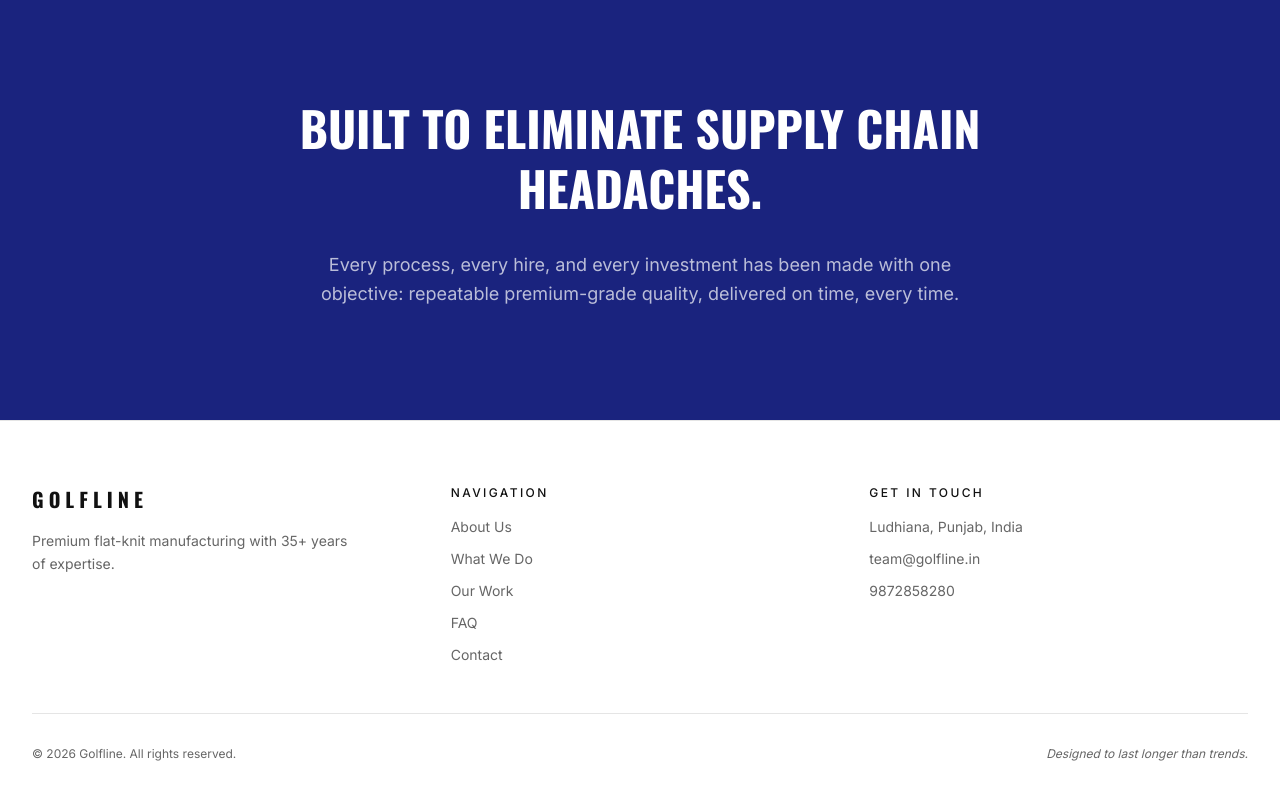
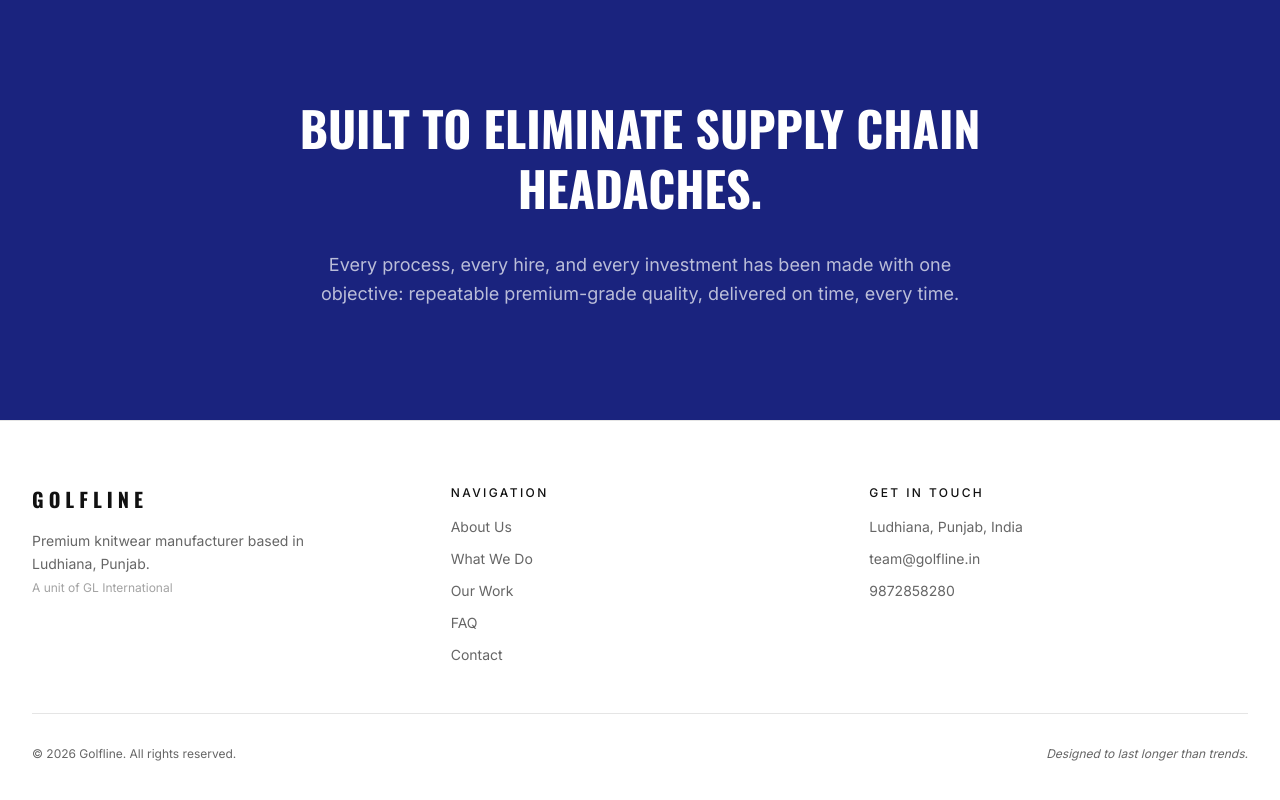
Before and after one commit to shubhammalhotra1708/golfline2, a Next.js app: page / in a window 1280 px wide. Shown: the part 2882-3682 px from the top of the page. Built offline with nearby package versions, Linux system fonts and the light colour scheme.

Commit message:
update text for seo

```diff
--- a/src/app/layout.tsx
+++ b/src/app/layout.tsx
@@ -50,7 +50,8 @@ const jsonLd = [
     "@type": ["LocalBusiness", "Manufacturer"],
     "@id": "https://golfline.in/#business",
     name: "Golfline",
-    alternateName: "Golfline Knitwear",
+    alternateName: ["GL International", "Golfline Knitwear"],
+    legalName: "GL International",
     url: "https://golfline.in",
     description:
       "Leading flat-knit knitwear manufacturer in Ludhiana, Punjab, India. 35+ years of expertise in premium sweater and pullover manufacturing. Full-cycle production — design, sampling, knitting, finishing, and dispatch — all under one roof with zero subcontracting.",
--- a/src/app/process/page.tsx
+++ b/src/app/process/page.tsx
@@ -79,7 +79,7 @@ export default function ProcessPage() {
                 <ul className="mt-6 space-y-2 animate-fade-in-up animation-delay-300">
                   <li className="flex items-start gap-2 text-sm text-muted">
                     <span className="mt-1.5 w-1 h-1 bg-foreground shrink-0" />
-                    Full-cycle flat-knit manufacturing
+                    Full-cycle flat-knit knitwear manufacturing
                   </li>
                   <li className="flex items-start gap-2 text-sm text-muted">
                     <span className="mt-1.5 w-1 h-1 bg-foreground shrink-0" />
@@ -88,6 +88,10 @@ export default function ProcessPage() {
                   <li className="flex items-start gap-2 text-sm text-muted">
                     <span className="mt-1.5 w-1 h-1 bg-foreground shrink-0" />
                     In-house quality control at every stage
+                  </li>
+                  <li className="flex items-start gap-2 text-sm text-muted">
+                    <span className="mt-1.5 w-1 h-1 bg-foreground shrink-0" />
+                    Based in Ludhiana, serving brands across India
                   </li>
                 </ul>
               </div>
--- a/src/app/work/page.tsx
+++ b/src/app/work/page.tsx
@@ -56,6 +56,9 @@ export default function WorkPage() {
           <h1 className="font-serif text-3xl lg:text-4xl leading-tight">
             Gallery
           </h1>
+          <p className="mt-3 text-sm text-muted">
+           Knitwear produced at our Ludhiana facility.
+          </p>
         </div>
 
         <div className="columns-2 md:columns-3 lg:columns-4 gap-4">
--- a/src/components/Footer.tsx
+++ b/src/components/Footer.tsx
@@ -14,7 +14,10 @@ export default function Footer() {
               GOLFLINE
             </Link>
             <p className="mt-4 text-sm text-muted leading-relaxed max-w-xs">
-              Premium flat-knit manufacturing with 35+ years of expertise.
+              Premium knitwear manufacturer based in Ludhiana, Punjab.
+            </p>
+            <p className="mt-1 text-xs text-muted/60">
+              A unit of GL International
             </p>
           </div>
 
```
Also changed, not shown: public/llms.txt.
